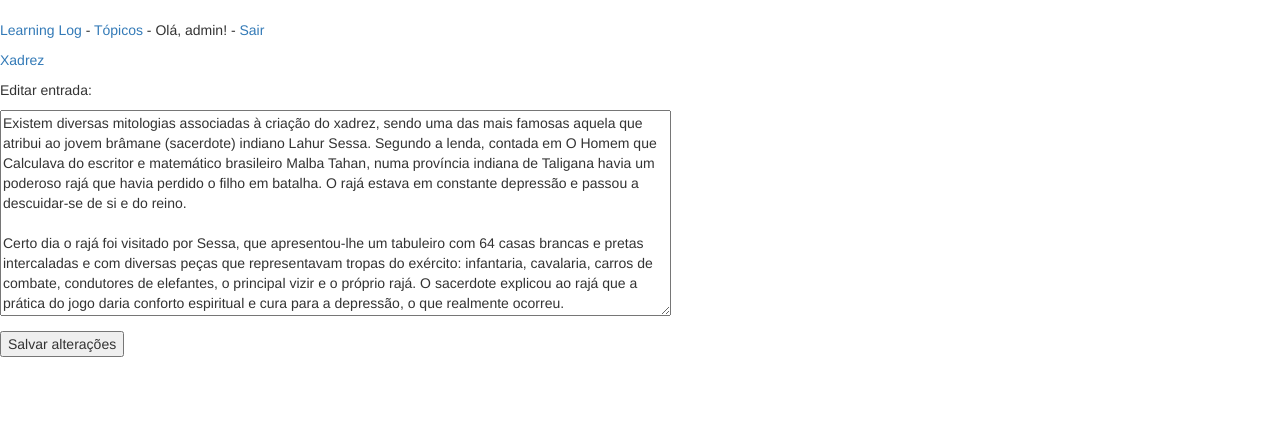
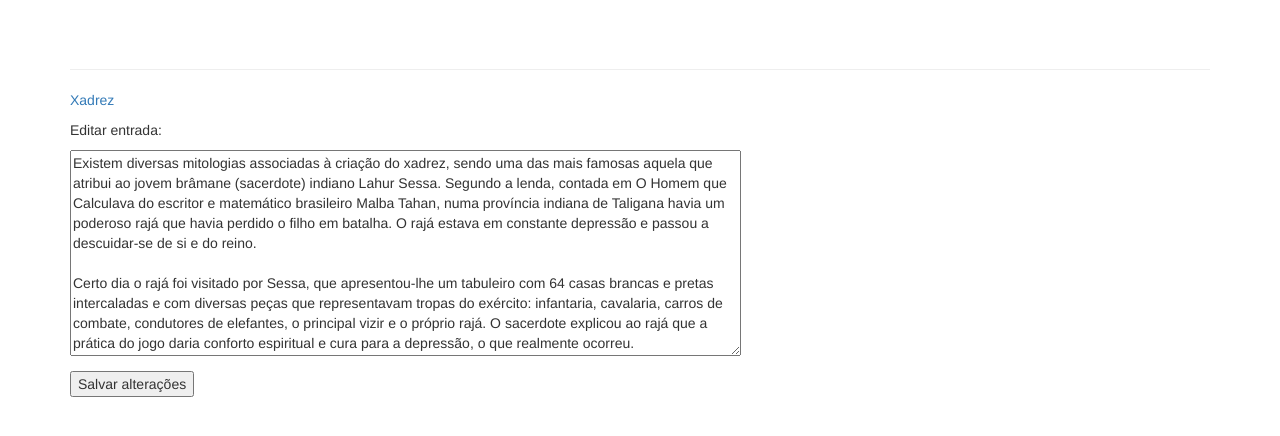
Before and after one commit to fabioTowers/learning_log, a Django app: page /edit_entry/1/ in a window 1280 px wide. Shown: the part 51-487 px from the top of the page. Run offline with Django 3.2, Linux system fonts and the light colour scheme; a user stored in the database is signed in; data comes from the database, SQL or seed files in the repository; some libraries are stand-ins or nearby versions.

Commit message:
Adicionados os elementos de conteúdo em base.html

```diff
--- a/learning_logs/templates/learning_logs/base.html
+++ b/learning_logs/templates/learning_logs/base.html
@@ -54,23 +54,14 @@ não em páginas html separadas-->
         </div>
     </nav>
 
-    <p>
-        <a href="{% url 'learning_logs:index' %}">Learning Log</a> -
-        <a href="{% url 'learning_logs:topics' %}">Tópicos</a> -
-        <!--Se o usuário não estiver logado aparece a opção de logar (que é um link que
-        redireciona para a página de login), se estiver aparece a mensagem Olá, fulano!
-        a variável user e o método is_authenticated são parte do sistema de login do
-        Django.-->
-        {% if user.is_authenticated %}
-            Olá, {{ user.username }}! -
-            <a href="{% url 'users:logout' %}">Sair</a>
-        {% else %}
-            <!--Link para o usuário se cadastrar-->
-            <a href="{% url 'users:register' %}">Registre-se</a> -
-            <!--Link para o usuário logar-->
-            <a href="{% url 'users:login' %}">Entrar</a>
-        {% endif %}
-    </p>
-    {% block content %}{% endblock content %}
+    <div class="container">
+        <div class="page-header">
+            {% block header %}{% endblock header %}
+        </div>
+        <div>
+            {% block content %}{% endblock content %}
+        </div>
+    </div>
+
 </body>
 </html>
```
